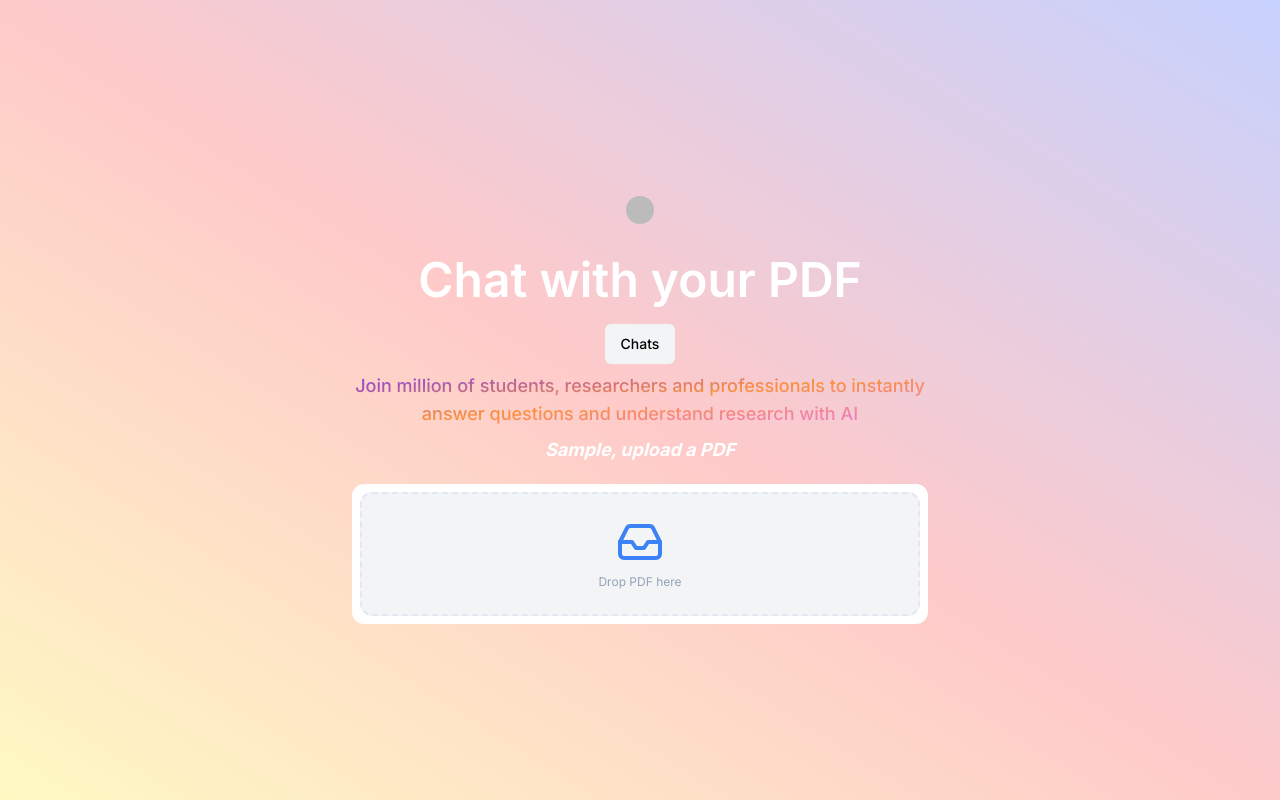
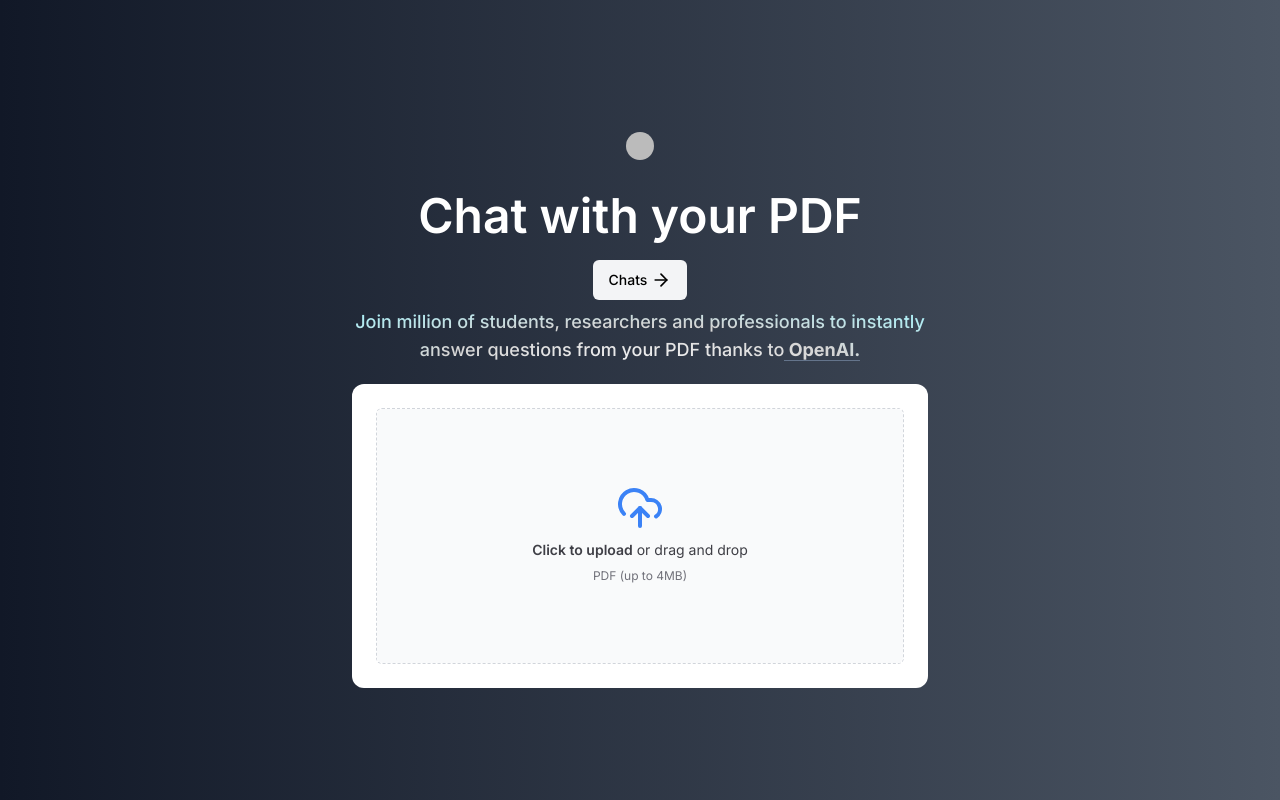
Before and after one commit to mezamateoj/pdf-chat, a Next.js app: page / in a window 1280 px wide. Built offline with nearby package versions, Linux system fonts and the light colour scheme; no server answers; the database is empty; sample sign-in values are in the browser's storage; some icons are missing.

Commit message:
Add new upload file style, fix s3 bucket file upload

```diff
--- /dev/null
+++ b/src/app/api/delete-chat/route.ts
@@ -0,0 +1,14 @@
+import { db } from '@/lib/db';
+import { chats, messages } from '@/lib/db/schema';
+import { eq } from 'drizzle-orm';
+import { NextResponse } from 'next/server';
+
+export const DELETE = async (req: Request) => {
+	// console.log(req);
+	const { chatId } = await req.json();
+	await db.delete(messages).where(eq(messages.chatId, chatId));
+	console.log('deleted messages');
+	await db.delete(chats).where(eq(chats.id, chatId));
+	console.log('deleted chat');
+	return NextResponse.json({ success: true });
+};
--- a/src/app/page.tsx
+++ b/src/app/page.tsx
@@ -1,18 +1,32 @@
 import { Button } from '@/components/ui/button';
 import { UserButton, auth } from '@clerk/nextjs';
 import Link from 'next/link';
-import { LogIn } from 'lucide-react';
+import { ArrowBigRight, ArrowRight, LogIn } from 'lucide-react';
 import { currentUser } from '@clerk/nextjs';
 import type { User } from '@clerk/nextjs/api';
 import { default as FileUpload } from '@/components/FileUpload';
+import { db } from '@/lib/db';
+import { chats } from '@/lib/db/schema';
+import { eq } from 'drizzle-orm';
 
 export default async function Home() {
 	const { userId } = auth();
 	const isAuth = !!userId;
 	const user: User | null = await currentUser();
 
+	let firstChat;
+	if (userId) {
+		firstChat = await db
+			.select()
+			.from(chats)
+			.where(eq(chats.userId, userId));
+		if (firstChat) {
+			firstChat = firstChat[0];
+		}
+	}
+
 	return (
-		<div className="w-screen min-h-screen bg-gradient-to-bl from-indigo-200 via-red-200 to-yellow-100">
+		<div className="w-screen min-h-screen bg-gradient-to-b from-gray-900 to-gray-600 bg-gradient-to-r">
 			<div className="absolute top-1/2 left-1/2 -translate-x-1/2 -translate-y-1/2">
 				<div className="flex flex-col items-center text-center">
 					<div className="flex items-center mt-5 flex-col-reverse">
@@ -23,26 +37,23 @@ export default async function Home() {
 					</div>
 					<div className="flex mt-5">
 						{isAuth && (
-							<Link href={'/chat/1'}>
-								<Button className="bg-gray-100 text-black hover:bg-gray-200">
-									Chats
+							<Link href={`/chat/${firstChat?.id}`}>
+								<Button className="bg-gray-100 text-black hover:bg-gray-200 flex items-center">
+									Chats{' '}
+									<ArrowRight className="w-5 h-5 ml-1" />
 								</Button>
 							</Link>
 						)}
 					</div>
 
-					<p className="max-w-xl text-sm sm:text-lg mt-2  sm:font-medium text-transparent bg-clip-text bg-gradient-to-br from-violet-600 via-orange-400 to-fuchsia-400">
+					<p className="max-w-xl text-sm sm:text-lg mt-2  sm:font-medium text-transparent bg-clip-text bg-[radial-gradient(ellipse_at_bottom,_var(--tw-gradient-stops))] from-zinc-100 via-neutral-300 to-cyan-200">
 						Join million of students, researchers and professionals
-						to instantly answer questions and understand research
-						with AI
+						to instantly answer questions from your PDF thanks to
+						<span className="font-bold border-b border-slate-500">
+							{' '}
+							OpenAI.
+						</span>
 					</p>
-					<div className="text-white mt-2 font-bold md:text-2xl">
-						{user && (
-							<p className="italic text-sm sm:text-lg">
-								{user?.firstName || user.lastName}, upload a PDF
-							</p>
-						)}
-					</div>
 					<div className="w-full mt-5">
 						{isAuth ? (
 							<FileUpload />
--- a/src/components/ChatSideBar.tsx
+++ b/src/components/ChatSideBar.tsx
@@ -13,7 +13,7 @@ type Props = {
 
 export default function ChatSideBar({ chats, chatId }: Props) {
 	return (
-		<div className="w-full h-screen p-4 text-gray-200 bg-gray-900">
+		<div className="w-full h-screen p-4 text-gray-200 bg-gray-900 overflow-y-auto">
 			<Link href={'/'}>
 				<Button className="w-full border-dashed border-white border">
 					<PlusCircleIcon className="mr-2 w-4 h-4" />
@@ -41,12 +41,6 @@ export default function ChatSideBar({ chats, chatId }: Props) {
 						</div>
 					</Link>
 				))}
-
-				<div className="absolute bottom-4 left-4">
-					<div className="flex items-center gap-2 text-sm text-slate-500 flex-wrap">
-						<Link href={'/'}>Home</Link>
-					</div>
-				</div>
 			</div>
 		</div>
 	);
--- a/src/components/FileUpload.tsx
+++ b/src/components/FileUpload.tsx
@@ -1,12 +1,13 @@
 'use client';
 import { uploadToS3 } from '@/lib/s3';
-import { Inbox, Loader2 } from 'lucide-react';
-import React from 'react';
-import { useDropzone } from 'react-dropzone';
+import { File, Inbox, Loader2, UploadCloud } from 'lucide-react';
+import React, { useState } from 'react';
+import Dropzone, { useDropzone } from 'react-dropzone';
 import { toast } from 'sonner';
 import { useMutation } from '@tanstack/react-query';
 import axios from 'axios';
 import { useRouter } from 'next/navigation';
+import { Progress } from './ui/progress';
 
 const successToast = () => {
 	toast('File uploaded', {
@@ -23,11 +24,28 @@ const errorToast = (message: string, desc: string) => {
 	});
 };
 
-function FileUpload() {
-	const [uploading, setUploading] = React.useState(false);
+const UploadDropzone = () => {
+	const [isUploading, setIsUploading] = useState(false);
+	const [uploadProgress, setUploadProgress] = useState(0);
 	const router = useRouter();
 
-	const { mutate, isLoading } = useMutation({
+	// deterministically update progress bar
+	const startSimulatedUpload = () => {
+		setUploadProgress(0);
+		const interval = setInterval(() => {
+			setUploadProgress((prevProgress) => {
+				if (prevProgress >= 95) {
+					clearInterval(interval);
+					return prevProgress;
+				}
+				return prevProgress + 5;
+			});
+		}, 500);
+
+		return interval;
+	};
+
+	const { mutate } = useMutation({
 		mutationFn: async ({
 			file_key,
 			file_name,
@@ -39,81 +57,104 @@ function FileUpload() {
 				file_key,
 				file_name,
 			});
-			if (isLoading) {
-				console.log('loading');
-			}
-			console.log('Success uploading file');
+
+			setUploadProgress(100);
 			return response.data;
 		},
 	});
 
-	const { getRootProps, getInputProps } = useDropzone({
-		accept: { 'application/pdf': ['.pdf'] },
-		maxFiles: 1,
-		onDrop: async (acceptedFiles) => {
-			const file = acceptedFiles[0];
-
-			// if file is larger than 10MB
-			if (file.size > 10 * 1024 * 1024) {
-				errorToast(
-					'File too large',
-					'Please try again with a smaller file'
-				);
-				return;
-			}
+	return (
+		<Dropzone
+			multiple={false}
+			onDrop={async (acceptedFile) => {
+				const file = acceptedFile[0];
+				setIsUploading(true);
+				const progressInterval = startSimulatedUpload();
 
 				try {
-				setUploading(true);
 					const data = await uploadToS3(file);
+
 					if (!data?.file_key || !data.file_name) {
-					errorToast('File upload failed', 'Please try again');
-					return;
+						throw new Error('File upload failed');
 					}
 
 					mutate(data, {
 						onSuccess: ({ chat_id }) => {
 							successToast();
+							clearInterval(progressInterval);
+							setIsUploading(false);
 							router.push(`/chat/${chat_id}`);
 						},
 						onError: (error) => {
 							console.log('error ' + error);
-						errorToast('File upload failed', 'Please try again');
+							errorToast(
+								'File upload failed',
+								'Please try again'
+							);
 						},
 					});
 				} catch (error) {
 					console.log(error);
 					errorToast('File upload failed', 'Please try again');
-			} finally {
-				setUploading(false);
+					clearInterval(progressInterval);
+					setIsUploading(false);
 				}
-		},
-	});
+				// handle file upload
+			}}
+		>
+			{({ getRootProps, getInputProps, acceptedFiles }) => (
+				<div
+					{...getRootProps()}
+					className="border h-64 m-4 border-dashed border-gray-300 rounded-md"
+				>
+					<div className="flex items-center justify-center h-full w-full">
+						<label
+							htmlFor="dropzone-file"
+							className="flex flex-col items-center justify-center h-full w-full cursor-pointer rounded-md bg-gray-50 hover:bg-gray-100"
+						>
+							<div className="flex flex-col items-center justify-center pt-5 pb-6">
+								<UploadCloud className="sm:w-12 sm:h-12 w-9 h-9 text-blue-500 mb-2" />
+								<p className="mb-2 text-sm text-zinc-700">
+									<span className="font-semibold">
+										Click to upload
+									</span>{' '}
+									or drag and drop
+								</p>
+								<p className="text-xs text-zinc-500">
+									PDF (up to 4MB)
+								</p>
+							</div>
+							{acceptedFiles && acceptedFiles[0] ? (
+								<div className="max-w-xs bg-white flex items-center rounded-md overflow-hidden outline outline-[1px] outline-zinc-200 divide-x divide-zinc-200">
+									<div className="px-3 py-2 h-full grid place-items-center">
+										<File className="h-5 w-5 text-blue-500" />
+									</div>
+									<div className="px-3 py-2 h-full grid text-sm truncate">
+										{acceptedFiles[0].name}
+									</div>
+								</div>
+							) : null}
 
+							{isUploading ? (
+								<div className="w-full mt-4 max-w-xs mx-auto">
+									<Progress
+										value={uploadProgress}
+										className="h-2 w-full bg-zinc-200"
+									/>
+								</div>
+							) : null}
+						</label>
+					</div>
+				</div>
+			)}
+		</Dropzone>
+	);
+};
+
+function FileUpload() {
 	return (
 		<div className="p-2 bg-white rounded-xl">
-			<div
-				{...getRootProps({
-					className:
-						'border-2 border-dashed bg-gray-100 rounded-xl p-6 flex justify-center items-center flex-col hover:cursor-pointer',
-				})}
-			>
-				<input type="text" {...getInputProps()} />
-				{uploading || isLoading ? (
-					<>
-						<Loader2 className="h-10 w-10 text-blue-500 animate-spin" />
-						<p className="mt-2 text-sm text-slate-500">
-							Uploading PDF...
-						</p>
-					</>
-				) : (
-					<>
-						<Inbox className="sm:w-12 sm:h-12 w-9 h-9 text-blue-500" />
-						<p className="mt-2 text-xs sm:test-sm text-slate-400">
-							Drop PDF here
-						</p>
-					</>
-				)}
-			</div>
+			<UploadDropzone />
 		</div>
 	);
 }
--- /dev/null
+++ b/src/components/ui/progress.tsx
@@ -0,0 +1,28 @@
+"use client"
+
+import * as React from "react"
+import * as ProgressPrimitive from "@radix-ui/react-progress"
+
+import { cn } from "@/lib/utils"
+
+const Progress = React.forwardRef<
+  React.ElementRef<typeof ProgressPrimitive.Root>,
+  React.ComponentPropsWithoutRef<typeof ProgressPrimitive.Root>
+>(({ className, value, ...props }, ref) => (
+  <ProgressPrimitive.Root
+    ref={ref}
+    className={cn(
+      "relative h-4 w-full overflow-hidden rounded-full bg-secondary",
+      className
+    )}
+    {...props}
+  >
+    <ProgressPrimitive.Indicator
+      className="h-full w-full flex-1 bg-primary transition-all"
+      style={{ transform: `translateX(-${100 - (value || 0)}%)` }}
+    />
+  </ProgressPrimitive.Root>
+))
+Progress.displayName = ProgressPrimitive.Root.displayName
+
+export { Progress }
--- a/src/lib/pinecone.ts
+++ b/src/lib/pinecone.ts
@@ -50,11 +50,7 @@ export async function loadS3IntoPinecone(file_key: string) {
 	const namespace = pineconeIndex.namespace(convertToAscii(file_key));
 	console.log('loading vectors into pinecone');
 
-	await namespace.upsert(
-		vectors.filter(
-			(vector): vector is PineconeRecord => vector !== undefined
-		)
-	);
+	await namespace.upsert(vectors as PineconeRecord[]);
 	return documents[0];
 }
 
--- a/src/lib/s3.ts
+++ b/src/lib/s3.ts
@@ -1,48 +1,46 @@
-import { PutObjectCommandOutput, S3 } from '@aws-sdk/client-s3';
+import {
+	PutObjectCommandOutput,
+	S3,
+	S3Client,
+	PutObjectCommand,
+} from '@aws-sdk/client-s3';
+import { sanitizeFilename } from './utils';
 
 export async function uploadToS3(
 	file: File
 ): Promise<{ file_key: string; file_name: string }> {
-	return new Promise((resolve, reject) => {
 	try {
-			// create s3 instance
-			const s3 = new S3({
+		// Create S3 instance
+		const s3 = new S3Client({
 			region: process.env.NEXT_PUBLIC_S3_REGION!,
 			credentials: {
 				accessKeyId: process.env.NEXT_PUBLIC_S3_ACCESS_KEY_ID!,
-					secretAccessKey:
-						process.env.NEXT_PUBLIC_S3_SECRET_ACCESS_KEY!,
+				secretAccessKey: process.env.NEXT_PUBLIC_S3_SECRET_ACCESS_KEY!,
 			},
 		});
 
 		const file_key =
-				'uploads/' +
-				Date.now().toString() +
-				file.name.replace(' ', '-');
+			'uploads/' + Date.now().toString() + sanitizeFilename(file.name);
 
 		const params = {
-				ContentType: 'application/pdf',
+			ContentType: file.type,
 			Key: file_key,
 			Bucket: process.env.NEXT_PUBLIC_S3_BUCKET_NAME!,
 			Body: file,
+			ContentLength: file.size,
 		};
 
-			// method to upload file to s3
-			s3.putObject(
-				params,
-				(err: any, data: PutObjectCommandOutput | undefined) => {
-					console.log(`File uploaded successfully to ${file_key}`);
-					return resolve({
+		// Upload file to S3 and await the response
+		const data = await s3.send(new PutObjectCommand(params));
+
+		return {
 			file_key,
 			file_name: file.name,
-					});
+		};
+	} catch (err) {
+		console.error('Error uploading to S3 from upload function', err);
+		throw err;
 	}
-			);
-		} catch (err) {
-			console.error('Error uploading to S3:', err);
-			reject(err);
-		}
-	});
 }
 
 export function getS3Url(file_key: string) {
--- a/src/lib/utils.ts
+++ b/src/lib/utils.ts
@@ -10,3 +10,16 @@ export function convertToAscii(inputString: string) {
 	const asciiString = inputString.replace(/[^\x00-\x7F]+/g, '');
 	return asciiString;
 }
+
+export function sanitizeFilename(filename: string): string {
+	// Replace spaces with hyphens
+	let sanitized = filename.replace(/ /g, '-');
+
+	// Remove any characters that are not alphanumeric, hyphens, or periods
+	sanitized = sanitized.replace(/[^a-zA-Z0-9-.]/g, '');
+
+	// Ensure the filename does not start or end with a hyphen or period
+	sanitized = sanitized.replace(/^-+|-+$|\.-|-.|\.$/g, '');
+
+	return sanitized;
+}
```
Also changed, not shown: package.json (+5 -2 lines), 1 other file (tests, documents, lock files or other folders). Lines whose indentation alone changed are shown as unchanged.
